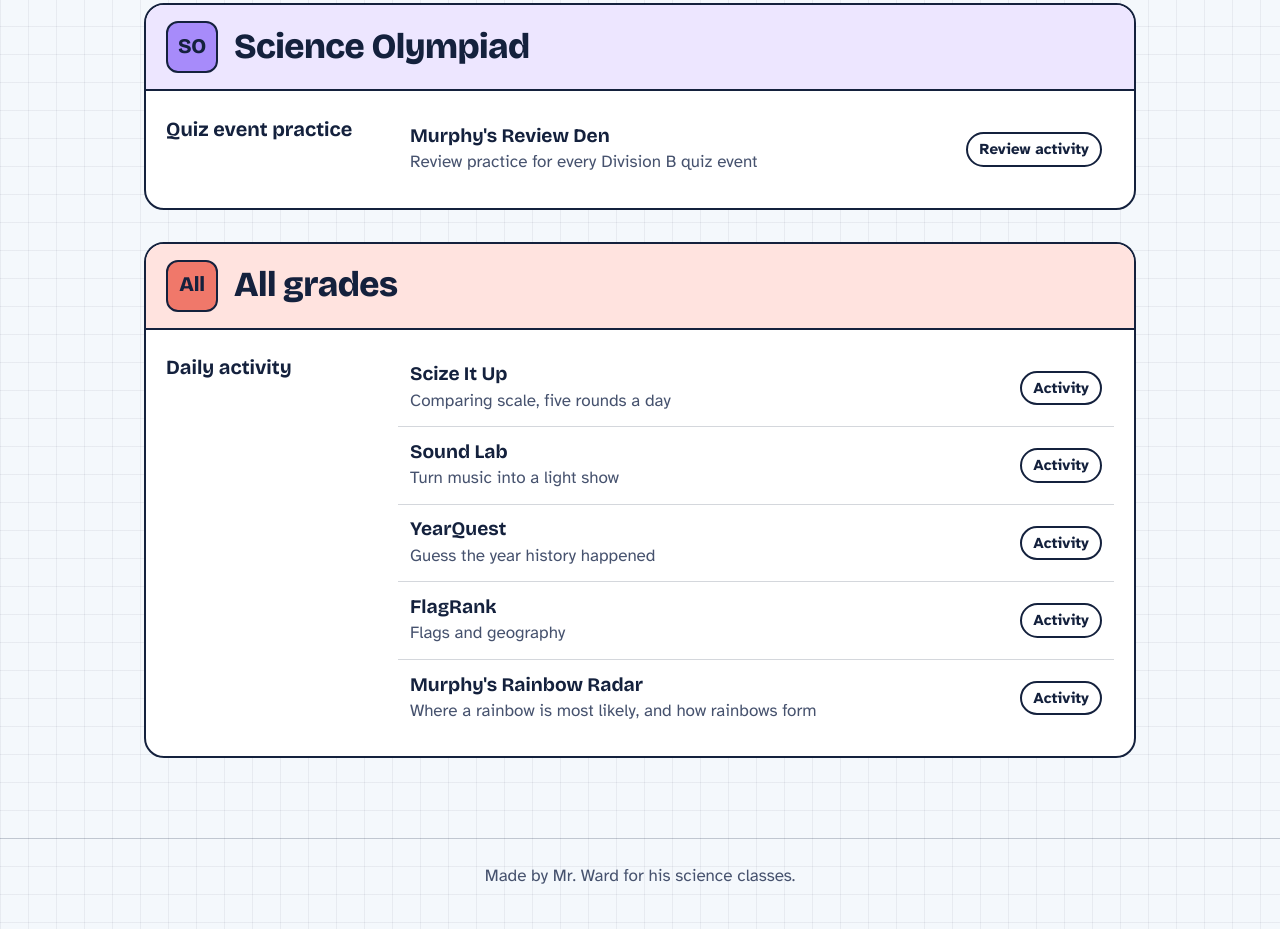
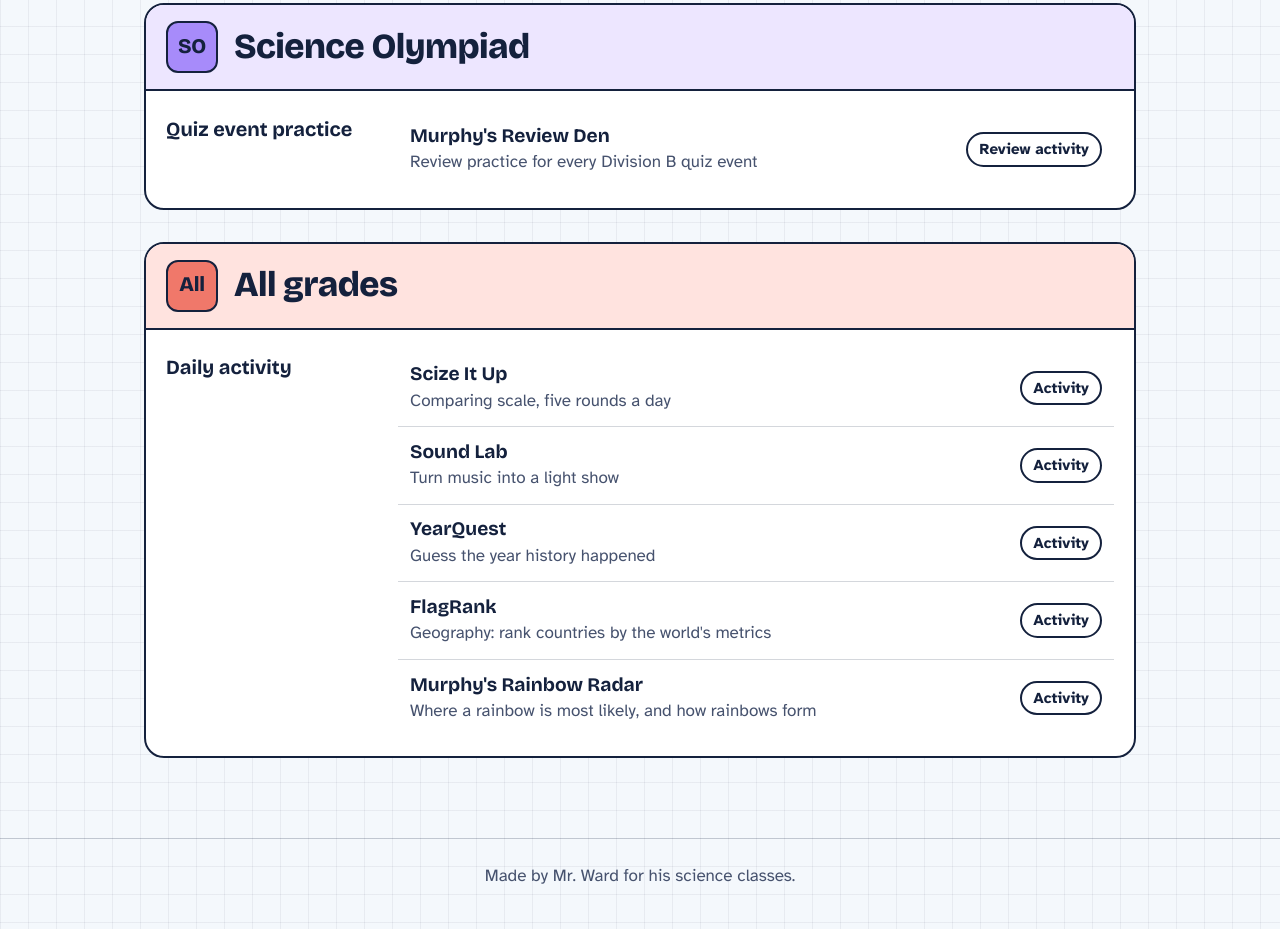
Before and after one commit to rward-prog/mr-ward-hub, a plain HTML site: page index.html in a window 1280 px wide. Shown: the part 3054-3983 px from the top of the page. Drawn offline with nearby package versions, Linux system fonts and the light colour scheme.

Commit message:
Add files via upload

```diff
--- a/index.html
+++ b/index.html
@@ -484,7 +484,7 @@ const HUB = [
           { title: "Scize It Up", topic: "Comparing scale, five rounds a day", type: "Activity", url: "https://scize-up.vercel.app/" },
           { title: "Sound Lab", topic: "Turn music into a light show", type: "Activity", url: "https://dancing-rob.vercel.app/" },
           { title: "YearQuest", topic: "Guess the year history happened", type: "Activity", url: "https://yearquest-beryl.vercel.app/" },
-          { title: "FlagRank", topic: "Flags and geography", type: "Activity", url: "https://flagrank-ten.vercel.app/" },
+          { title: "FlagRank", topic: "Geography: rank countries by the world's metrics", type: "Activity", url: "https://flagrank-mauve.vercel.app/" },
           { title: "Murphy's Rainbow Radar", topic: "Where a rainbow is most likely, and how rainbows form", type: "Activity", url: "https://rainbow-detector.vercel.app/" }
         ]
       }
```
